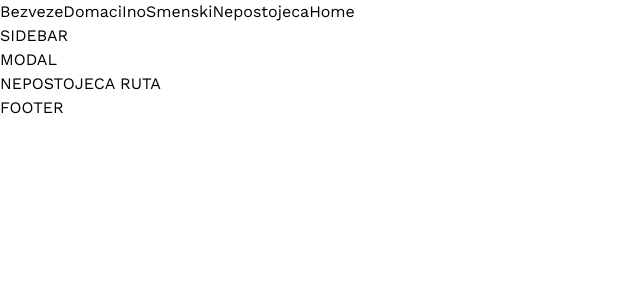
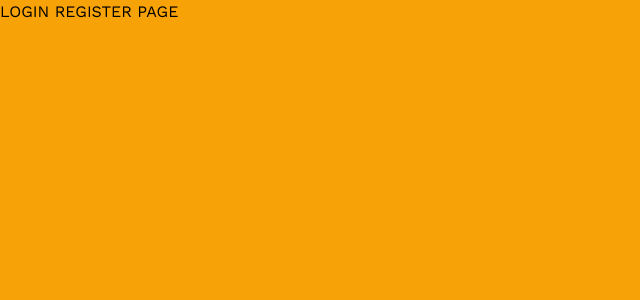
Before and after one commit to vlada030/reportsV3, a React (Create React App) app in the folder frontend/: page /login in a window 1280 px wide. Shown: the top 300 px of the page, without its empty margins (0-640 px from the left). Built offline with nearby package versions, Linux system fonts and the light colour scheme.

Commit message:
zapoceta login strana

```diff
--- a/frontend/src/App.js
+++ b/frontend/src/App.js
@@ -15,17 +15,19 @@ import {
     InoReportsPage,
     ContactPage,
     ShiftReportsPage,
+    AuthenticationPage
 } from "./pages";
 import { useGlobalContext } from "./context/global_context";
 
 const App = () => {
     // const { firstPageVisit } = useGlobalContext();
-    const firstPageVisit = true;
+    const firstPageVisit = false;
 
     return (
         <Router>
             <Routes>
-                <Route path="/" element={firstPageVisit ? <LandingPage /> : <Navigate to="pocetna"/>} />
+                <Route path="/" element={firstPageVisit ? <LandingPage /> : <Navigate to="login"/>} />
+                <Route path="login" element={<AuthenticationPage />} />
                 <Route
                     element={
                         <Fragment>
--- /dev/null
+++ b/frontend/src/pages/AuthenticationPage.js
@@ -0,0 +1,9 @@
+function AuthenticationPage() {
+    return (
+        <section className="bg-fkz-500 h-screen ">
+            LOGIN REGISTER PAGE
+        </section>
+    );
+}
+
+export default AuthenticationPage
--- a/frontend/src/pages/index.js
+++ b/frontend/src/pages/index.js
@@ -4,6 +4,7 @@ import DomReportsPage from './DomReportsPage'
 import InoReportsPage from './InoReportsPage'
 import ShiftReportsPage from './ShiftReportsPage'
 import ContactPage from './ContactPage'
+import AuthenticationPage from './AuthenticationPage'
 
 export {
     LandingPage,
@@ -11,5 +12,6 @@ export {
     DomReportsPage,
     InoReportsPage,
     ShiftReportsPage,
-    ContactPage
+    ContactPage,
+    AuthenticationPage
 }
--- a/frontend/tailwind.config.js
+++ b/frontend/tailwind.config.js
@@ -15,6 +15,10 @@ module.exports = {
                     300: "#f9ba0d",
                 }
             },
+
+            backgroundImage: {
+                'login-hero': "url(/src/assets/pogon-3.JPG)"
+            }
         },
     },
     plugins: [],
```
Also changed, not shown: frontend/src/assets/pogon-3.JPG (added).
